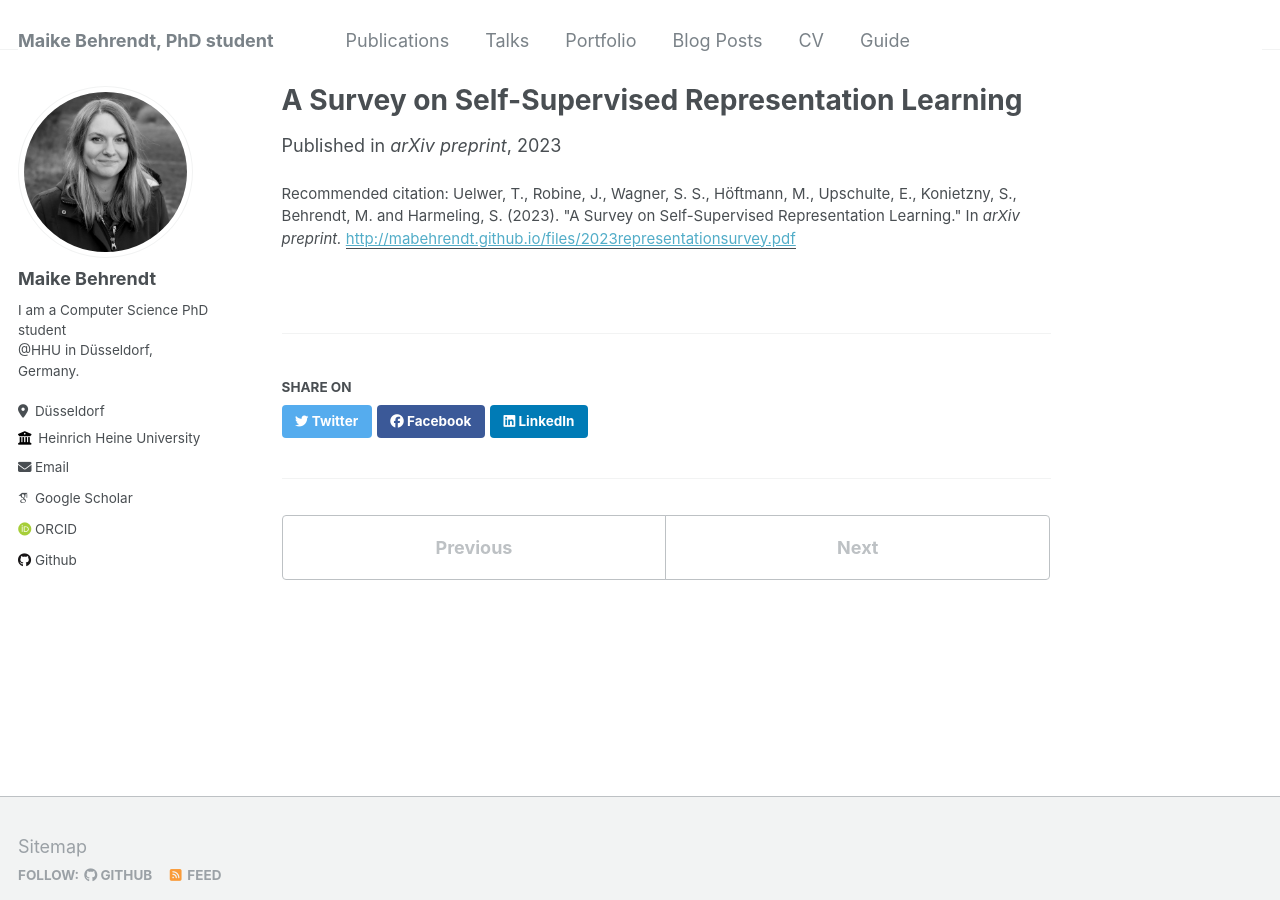
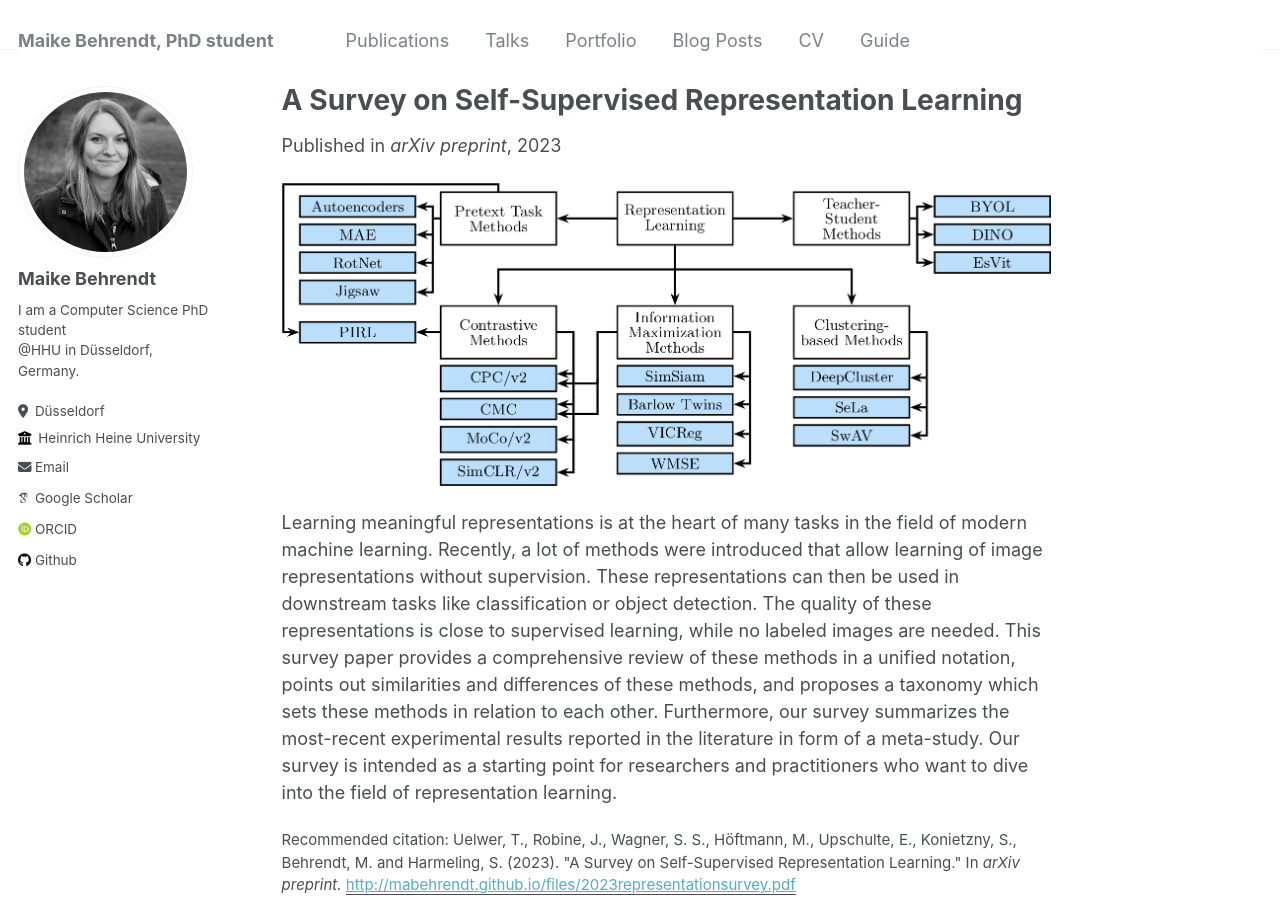
Before and after one commit to mabehrendt/mabehrendt.github.io, a Jekyll site: the page built from _publications/2023_representation_survey.md, in a window 1280 px wide and 900 px high. Built offline with Jekyll 4.4.1, drawn with Linux system fonts in a browser that asks for light colours; some web fonts are replaced.

Commit message:
Update 2023_representation_survey.md

```diff
--- a/_publications/2023_representation_survey.md
+++ b/_publications/2023_representation_survey.md
@@ -2,9 +2,12 @@
 title: "A Survey on Self-Supervised Representation Learning"
 collection: publications
 permalink: /publication/2023_representation_survey
-excerpt: 'Learning meaningful representations is at the heart of many tasks in the field of modern machine learning. Recently, a lot of methods were introduced that allow learning of image representations without supervision. These representations can then be used in downstream tasks like classification or object detection. The quality of these representations is close to supervised learning, while no labeled images are needed. This survey paper provides a comprehensive review of these methods in a unified notation, points out similarities and differences of these methods, and proposes a taxonomy which sets these methods in relation to each other. Furthermore, our survey summarizes the most-recent experimental results reported in the literature in form of a meta-study. Our survey is intended as a starting point for researchers and practitioners who want to dive into the field of representation learning.'
+excerpt: 'This survey paper provides a comprehensive review of these methods in a unified notation, points out similarities and differences of these methods, and proposes a taxonomy which sets these methods in relation to each other. Furthermore, our survey summarizes the most-recent experimental results reported in the literature in form of a meta-study. Our survey is intended as a starting point for researchers and practitioners who want to dive into the field of representation learning.'
 date: 2023-08-22
 venue: 'arXiv preprint'
 paperurl: 'http://mabehrendt.github.io/files/2023representationsurvey.pdf'
 citation: 'Uelwer, T., Robine, J., Wagner, S. S., Höftmann, M., Upschulte, E., Konietzny, S., Behrendt, M. and Harmeling, S. (2023). &quot;A Survey on Self-Supervised Representation Learning.&quot; In <i>arXiv preprint.</i>'
 ---
+![Survey Overview](../images/paper_teaser/survey_teaser.png)
+
+Learning meaningful representations is at the heart of many tasks in the field of modern machine learning. Recently, a lot of methods were introduced that allow learning of image representations without supervision. These representations can then be used in downstream tasks like classification or object detection. The quality of these representations is close to supervised learning, while no labeled images are needed. This survey paper provides a comprehensive review of these methods in a unified notation, points out similarities and differences of these methods, and proposes a taxonomy which sets these methods in relation to each other. Furthermore, our survey summarizes the most-recent experimental results reported in the literature in form of a meta-study. Our survey is intended as a starting point for researchers and practitioners who want to dive into the field of representation learning.
```
